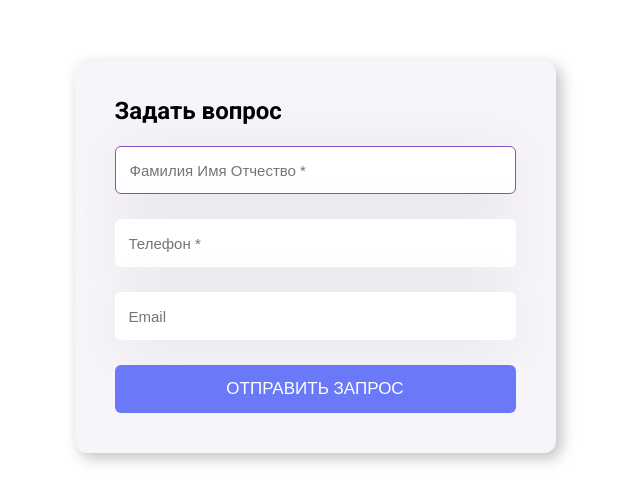
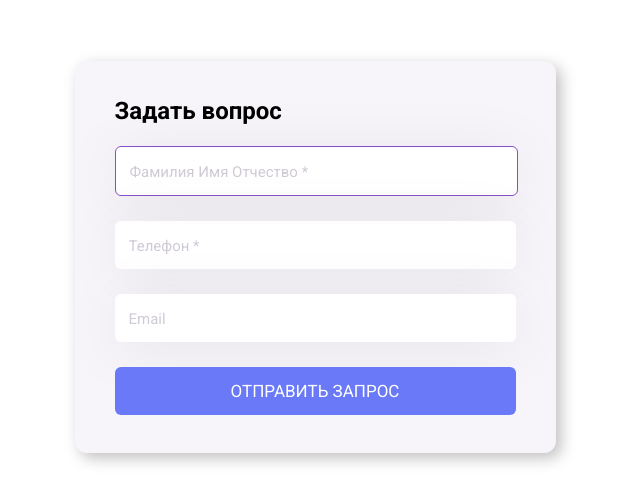
Before and after one commit to benjburn/Feedback-form, a plain HTML site: page index.html in a window 1280 px wide. Shown: the part 143-646 px from the top of the page, without its empty margins (325-965 px from the left). Drawn offline with Linux system fonts and the light colour scheme.

Commit message:
Добавил явное наследование для форм

```diff
--- a/scss/style.scss
+++ b/scss/style.scss
@@ -12,6 +12,15 @@ $button-bg: #6979f8;
 body {
   margin: 0;
   font-family: "Roboto", sans-serif;
+}
+
+/* Явное наследование стилей для инпутов */
+
+input,
+textarea,
+select,
+button {
+  font: inherit;
 }
 
 /* Super-Center */
@@ -76,12 +85,17 @@ body {
     border: 0;
     border-radius: 6px;
 
-    font-size: 15px;
-    color: #000;
     transition: border 0.1s linear;
+
+    &::placeholder {
+      font-size: 15px;
+      color: #D0C9D6;
+    }
 
     &:focus {
       border: 1px solid #854fc8;
+      width: 403px;
+      height: 50px;
     }
 
     // Стили для валидных и невалидных
```
Also changed, not shown: css/style.css.
